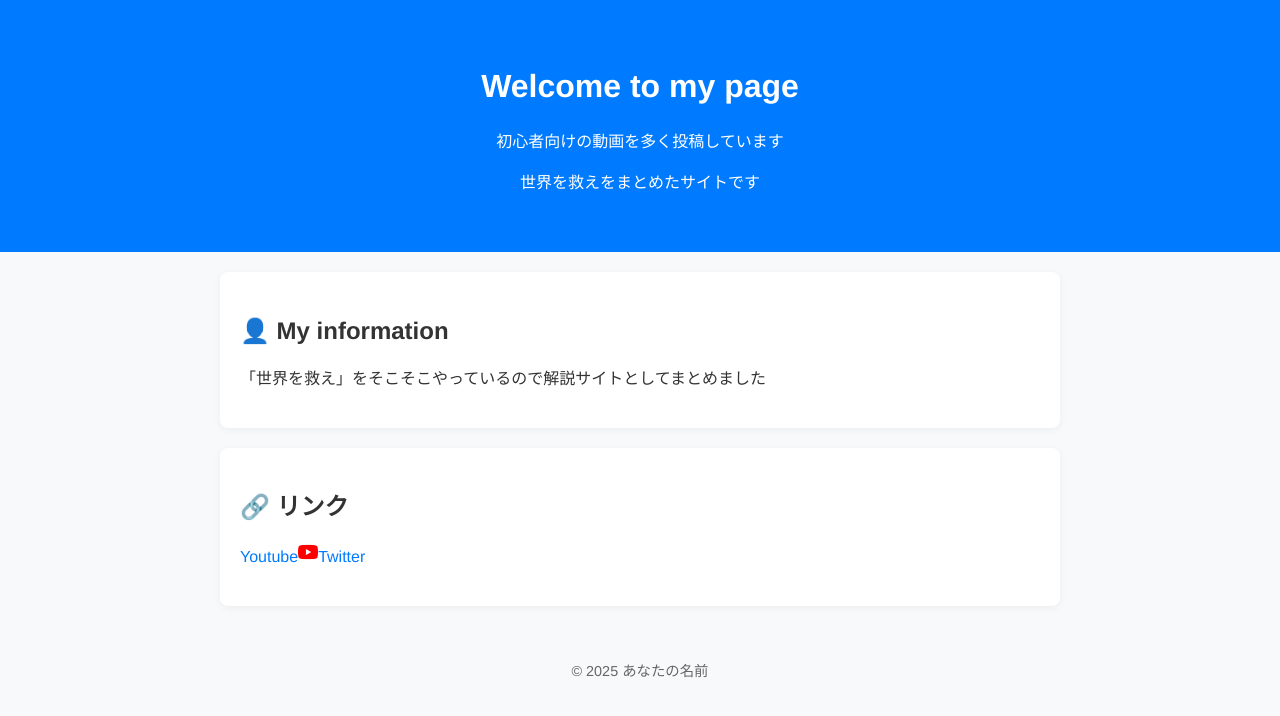
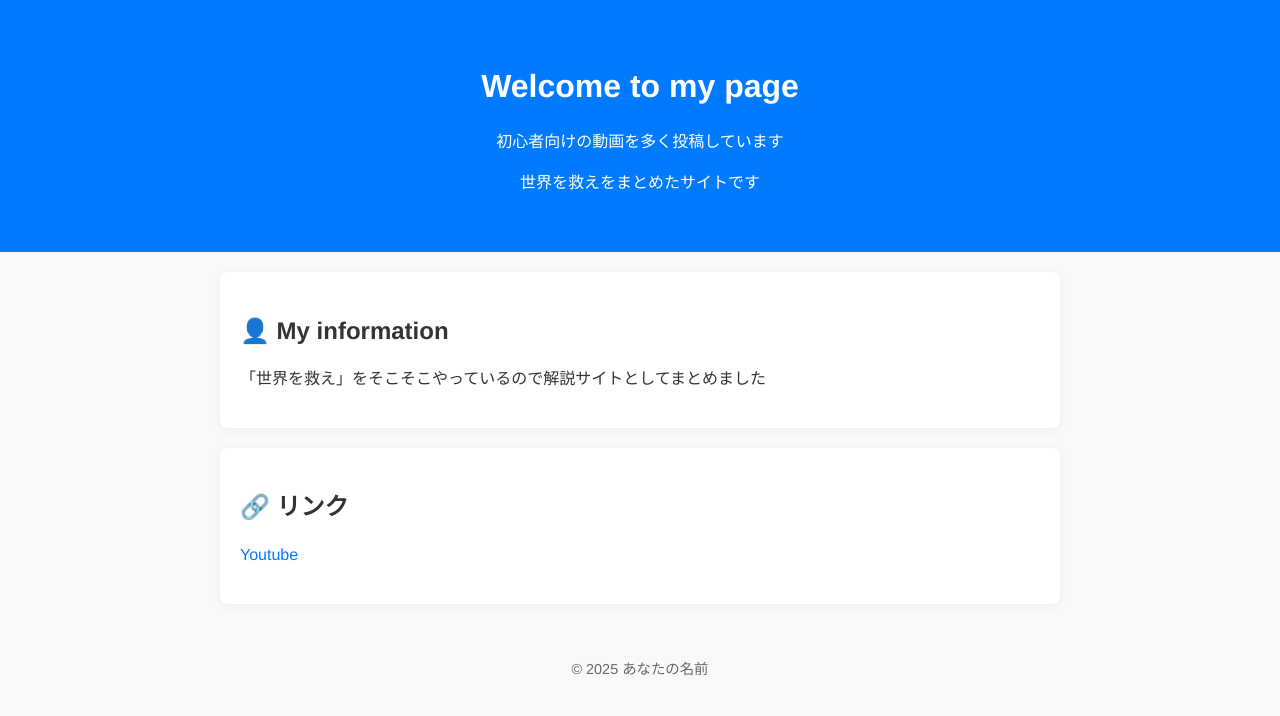
Before and after one commit to c8mn/savetheworld, a plain HTML site: page index.html in a window 1280 px wide. Drawn offline with Linux system fonts and the light colour scheme.

Commit message:
Update index.html

```diff
--- a/index.html
+++ b/index.html
@@ -21,8 +21,7 @@
     <section class="links">
         <h2>🔗 リンク</h2>
         <ul>
-            <li><a href="https://www.youtube.com/@c8mn" target="_blank">Youtube</a><img src="youtube.png" width="20" height="20></li>
-            <li><a href="https://twitter.com/yourusername" target="_blank">Twitter</a></li>
+            <li><a href="https://www.youtube.com/@c8mn" target="_blank">Youtube</a></li>
         </ul>
     </section>
 
```
